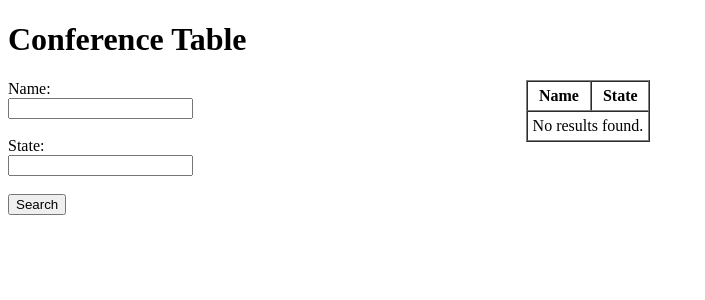
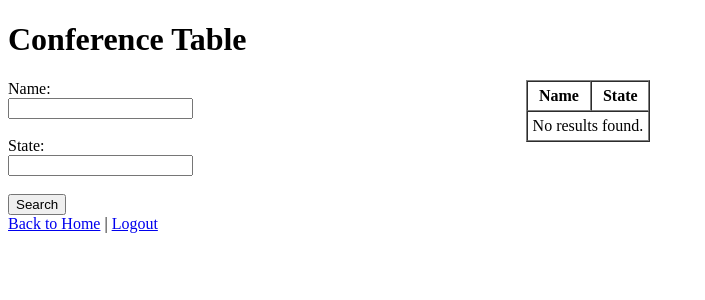
Before and after one commit to ncorcoran771/COSC386-SwimDB, a PHP site: page /view_conferences.php in a window 1280 px wide. Shown: the top 300 px of the page, without its empty margins (0-705 px from the left). Run offline with PHP 8.4, Linux system fonts and the light colour scheme; data that the repository does not hold is empty.

Commit message:
Update view_conferences.php

```diff
--- a/view_conferences.php
+++ b/view_conferences.php
@@ -57,6 +57,10 @@ $result = mysqli_query($conn, $query);
             </table>
         </div>
     </div>
+       <div>
+        <a href="home.php">Back to Home</a> |
+        <a href="logout.php">Logout</a>
+    </div>
 </body>
 </html>
 <?php mysqli_close($conn); ?>
```
